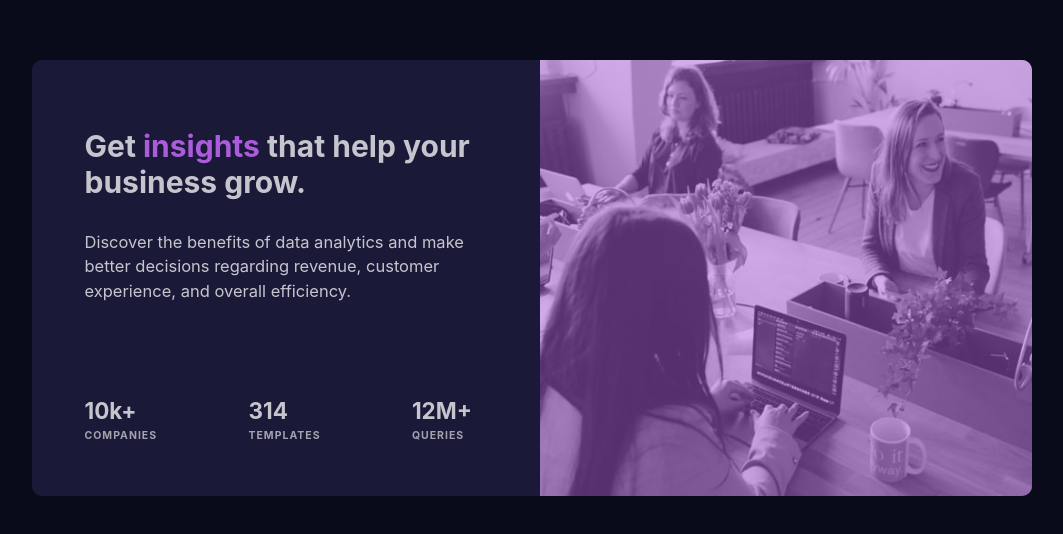
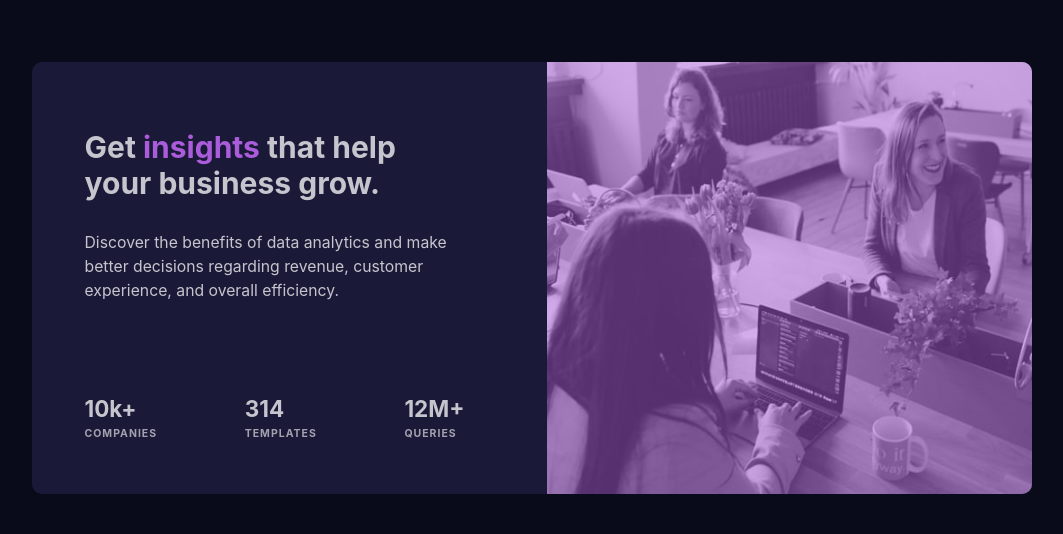
Before and after one commit to khannfouad/stats-preview, a plain HTML site: page index.html in a window 1280 px wide. Shown: the part 122-656 px from the top of the page, without its empty margins (108-1171 px from the left). Drawn offline with Linux system fonts and the light colour scheme.

Commit message:
update font

```diff
--- a/style.css
+++ b/style.css
@@ -79,6 +79,10 @@ body{
 
 img{
     border-radius: 10px 10px 0 0 ;
+}
+
+h1,h3{
+  font-weight: 700;
 }
 
 .wrapper-wrapper{
@@ -258,6 +262,7 @@ span{
 
   .wrapper {
     grid-template-columns: 1fr 1fr;
+    grid-gap: 2em;
   }
 
   .content--box {
@@ -270,7 +275,7 @@ span{
   }
 
   .content--box p {
-    font-size: 1.1rem;
+    font-size: 1.05rem;
     width: inherit;
   }
 
```
